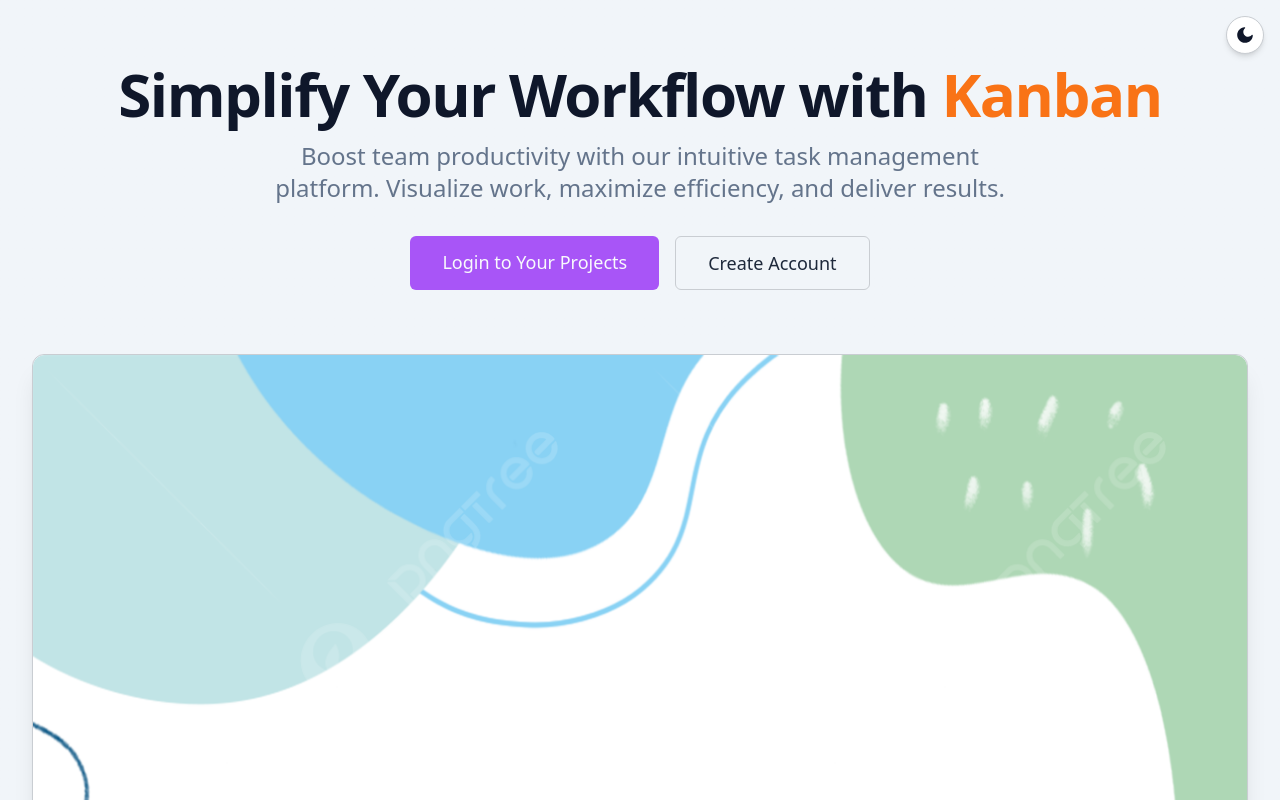
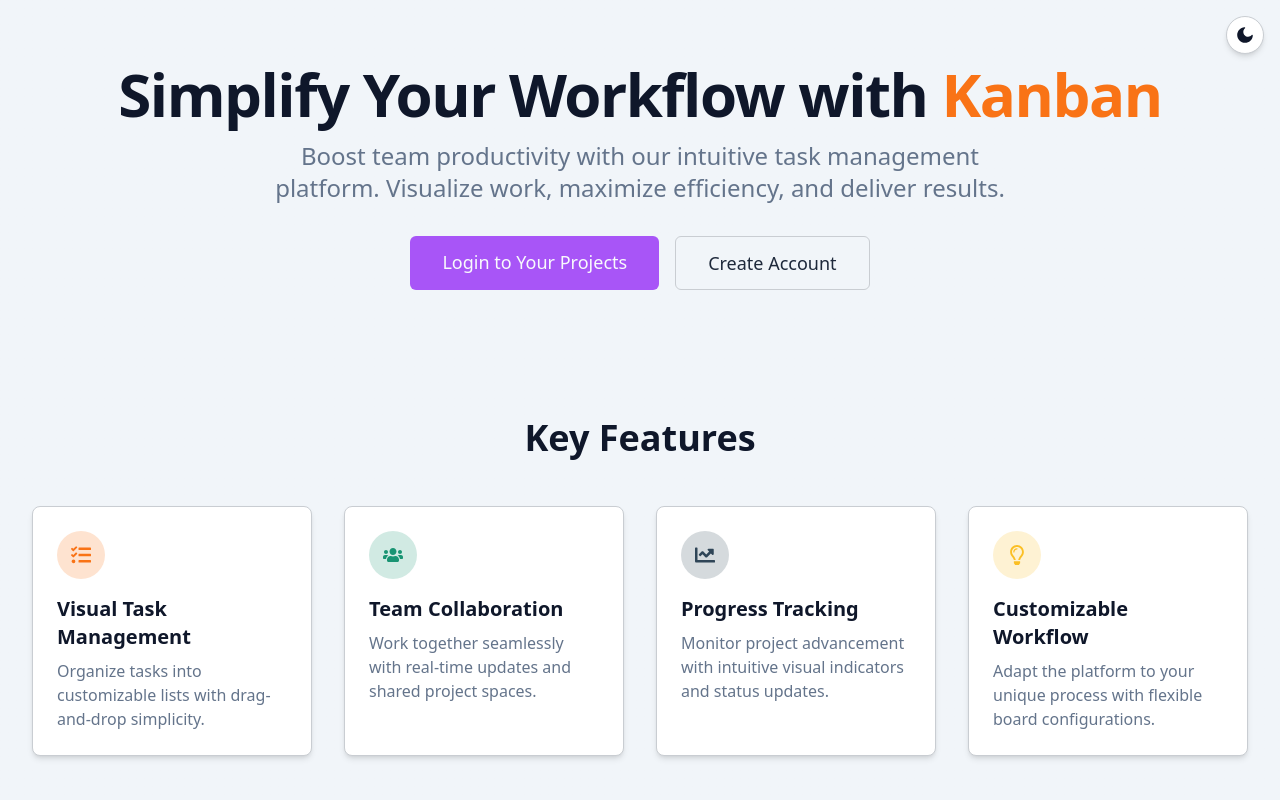
Before and after one commit to Claynade/kanban, a React (Vite) app in the folder frontend/: page / in a window 1280 px wide. Shown: the top 800 px of the page. Built offline with nearby package versions, Linux system fonts and the light colour scheme; no server answers; a web font is replaced by a local one.

Commit message:
home template image remove

```diff
--- a/frontend/src/pages/Home.jsx
+++ b/frontend/src/pages/Home.jsx
@@ -41,13 +41,14 @@ const Home = () => {
         </div>
 
         {/* Preview Image */}
-        <div className="mt-16 rounded-xl overflow-hidden shadow-xl border border-[var(--border)]">
+        {/*<div className="mt-16 rounded-xl overflow-hidden shadow-xl border border-[var(--border)]">
           <img
             src="/bg.jpg"
             alt="Kanban Projects Preview"
             className="w-full h-auto rounded-xl"
           />
         </div>
+        */}
       </section>
 
       {/* Features Section */}
```
